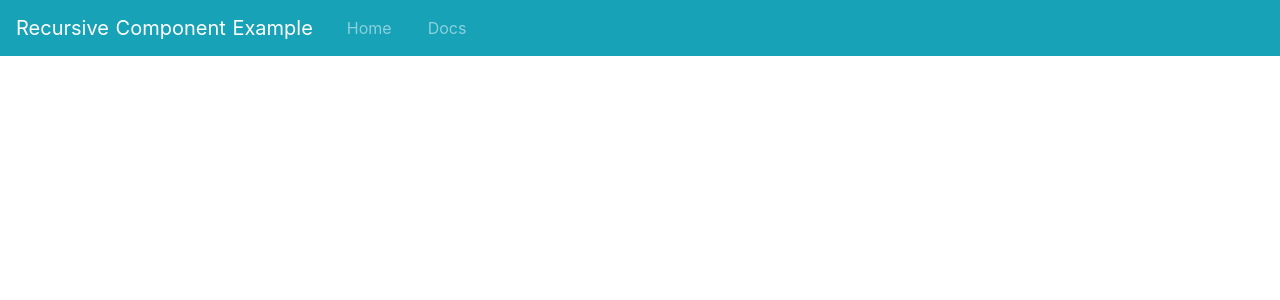
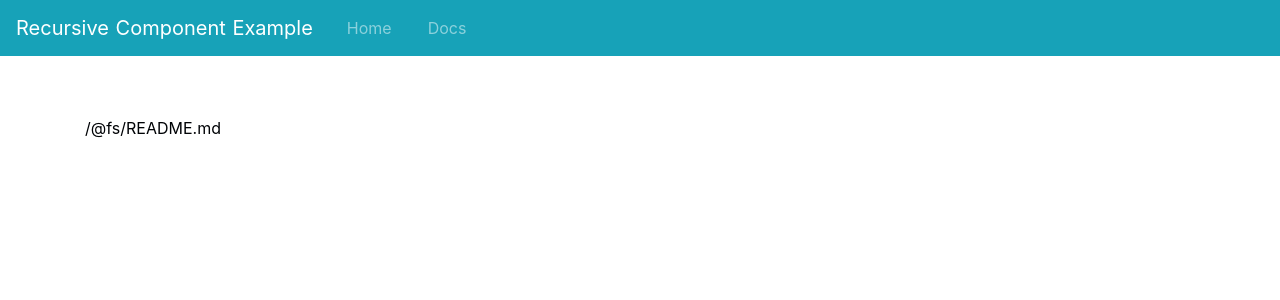
Before and after one commit to Improwised/rec-treeview, a Nuxt app: page /docs in a window 1280 px wide. Shown: the top 300 px of the page. Built offline with nearby package versions, Linux system fonts and the light colour scheme.

Commit message:
updated docs

```diff
--- a/pages/docs.vue
+++ b/pages/docs.vue
@@ -1,11 +1,13 @@
 <template>
 <div class="container">
 <div id="doc">
+  <div v-html="readme"></div>
   </div>
   </div>
 </template>
 
 <script>
+  import readme from '../README.md'
 
   export default {
     computed: {
```
